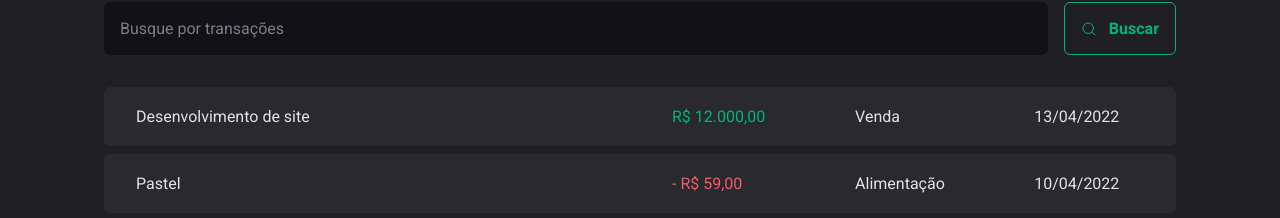
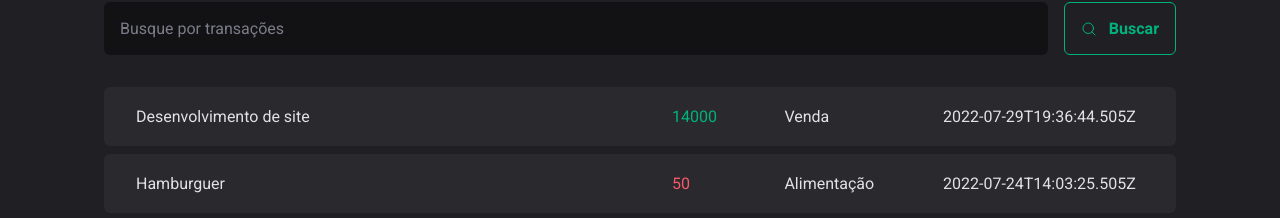
Before and after one commit to gabrielvbauer/dtmoney2.0, a React (Vite) app: page / in a window 1280 px wide. Shown: the part 592-810 px from the top of the page. Built offline with nearby package versions, Linux system fonts and the light colour scheme; data requests are answered from the project's data file.

Commit message:
feat: json-server integration; feat: TransactionsContext init

```diff
--- a/package.json
+++ b/package.json
@@ -5,6 +5,7 @@
   "type": "module",
   "scripts": {
     "dev": "vite",
+    "dev:server": "json-server server.json -w -d 500",
     "build": "tsc && vite build",
     "preview": "vite preview"
   },
@@ -21,6 +22,7 @@
     "@types/react-dom": "^18.0.10",
     "@types/styled-components": "^5.1.26",
     "@vitejs/plugin-react": "^3.1.0",
+    "json-server": "^0.17.1",
     "typescript": "^4.9.3",
     "vite": "^4.1.0"
   }
--- /dev/null
+++ b/server.json
@@ -0,0 +1,20 @@
+{
+  "transactions": [
+    {
+      "id": 1,
+      "description": "Desenvolvimento de site",
+      "type": "income",
+      "category": "Venda",
+      "value": 14000,
+      "createdAt": "2022-07-29T19:36:44.505Z"
+    },
+    {
+      "id": 2,
+      "description": "Hamburguer",
+      "type": "outcome",
+      "category": "Alimentação",
+      "value": 50,
+      "createdAt": "2022-07-24T14:03:25.505Z"
+    }
+  ]
+}
--- a/src/App.tsx
+++ b/src/App.tsx
@@ -1,4 +1,5 @@
 import { ThemeProvider } from "styled-components";
+import { TransactionsContextProvider } from "./contexts/TransactionsContext";
 import { Transactions } from "./pages/Transactions";
 import { GlobalStyle } from "./styles/global";
 import { defaultTheme } from "./styles/themes/default";
@@ -6,9 +7,11 @@
 export function App() {
   return (
     <ThemeProvider theme={defaultTheme}>
-      <GlobalStyle />
+      <TransactionsContextProvider>
+        <GlobalStyle />
 
-      <Transactions />
+        <Transactions />
+      </TransactionsContextProvider>
     </ThemeProvider>
   )
 }
--- a/src/components/Summary/index.tsx
+++ b/src/components/Summary/index.tsx
@@ -1,7 +1,11 @@
 import { ArrowCircleUp, ArrowCircleDown, CurrencyDollar } from "phosphor-react";
+import { useContext } from "react";
+import { TransactionsContext } from "../../contexts/TransactionsContext";
 import { SummaryContainer, SummaryCard } from "./styles";
 
 export function Summary() {
+  const { transactions } = useContext(TransactionsContext);
+
   return (
     <SummaryContainer>
       <SummaryCard>
--- /dev/null
+++ b/src/contexts/TransactionsContext.tsx
@@ -0,0 +1,43 @@
+import { createContext, useEffect, useState } from "react"
+
+export interface TransactionProps {
+  id: number
+  description: string
+  type: 'income' | 'outcome'
+  category: string
+  value: number
+  createdAt: string
+}
+
+interface TransactionsContextType {
+  transactions: TransactionProps[]
+}
+
+interface TransactionContextProviderProps {
+  children: React.ReactNode
+}
+
+export const TransactionsContext = createContext<TransactionsContextType>({} as TransactionsContextType)
+
+export function TransactionsContextProvider({ children }: TransactionContextProviderProps) {
+  const [transactions, setTransactions] = useState<TransactionProps[]>([])
+
+  async function loadTransactions() {
+    const response = await fetch('http://localhost:3000/transactions')
+    const data = await response.json()
+
+    setTransactions(data)
+  }
+
+  useEffect(() => {
+    loadTransactions()
+  }, [])
+
+  return (
+    <TransactionsContext.Provider
+      value={{ transactions }}
+    >
+      {children}
+    </TransactionsContext.Provider>
+  )
+}
--- a/src/pages/Transactions/index.tsx
+++ b/src/pages/Transactions/index.tsx
@@ -1,9 +1,13 @@
+import { useContext } from "react";
 import { Header } from "../../components/Header";
 import { Summary } from "../../components/Summary";
+import { TransactionsContext } from "../../contexts/TransactionsContext";
 import { SearchForm } from "./components/SearchForm";
 import { PriceHighlight, TransactionsContainer, TransactionsTable } from "./styles";
 
 export function Transactions() {
+  const { transactions } = useContext(TransactionsContext)
+
   return (
     <div>
       <Header />
@@ -14,22 +18,16 @@
 
         <TransactionsTable>
           <tbody>
-            <tr>
-              <td width="50%">Desenvolvimento de site</td>
-              <PriceHighlight variant="income">
-                R$ 12.000,00
-              </PriceHighlight>
-              <td>Venda</td>
-              <td>13/04/2022</td>
-            </tr>
-            <tr>
-              <td width="50%">Pastel</td>
-              <PriceHighlight variant="outcome">
-                - R$ 59,00
-              </PriceHighlight>
-              <td>Alimentação</td>
-              <td>10/04/2022</td>
-            </tr>
+            {transactions.map(transaction => (
+              <tr key={transaction.id}>
+                <td width="50%">{transaction.description}</td>
+                <PriceHighlight variant={transaction.type}>
+                  {transaction.value}
+                </PriceHighlight>
+                <td>{transaction.category}</td>
+                <td>{transaction.createdAt}</td>
+              </tr>
+            ))}
           </tbody>
         </TransactionsTable>
       </TransactionsContainer>
```
Also changed, not shown: 1 other file (tests, documents, lock files or other folders).
